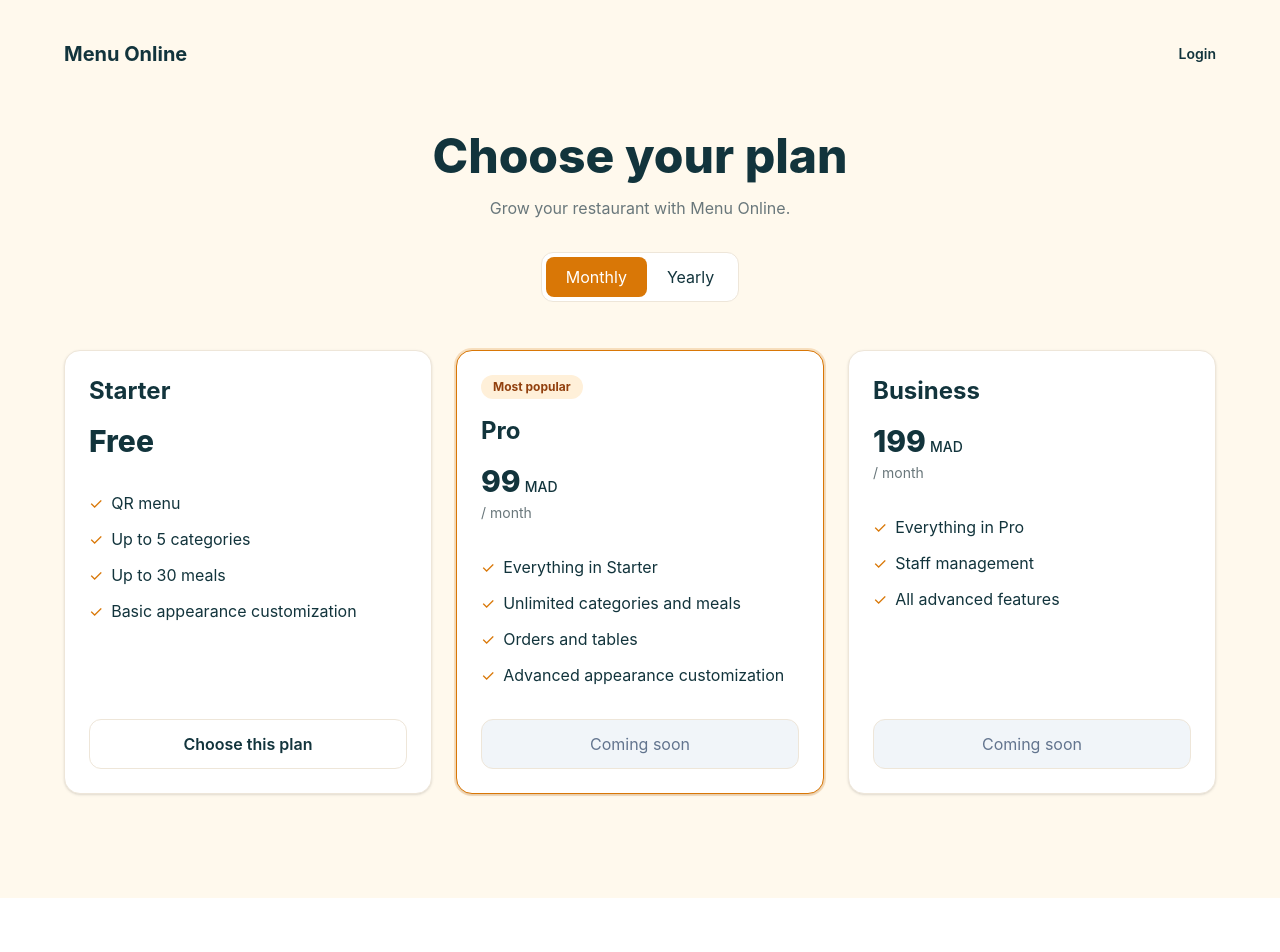
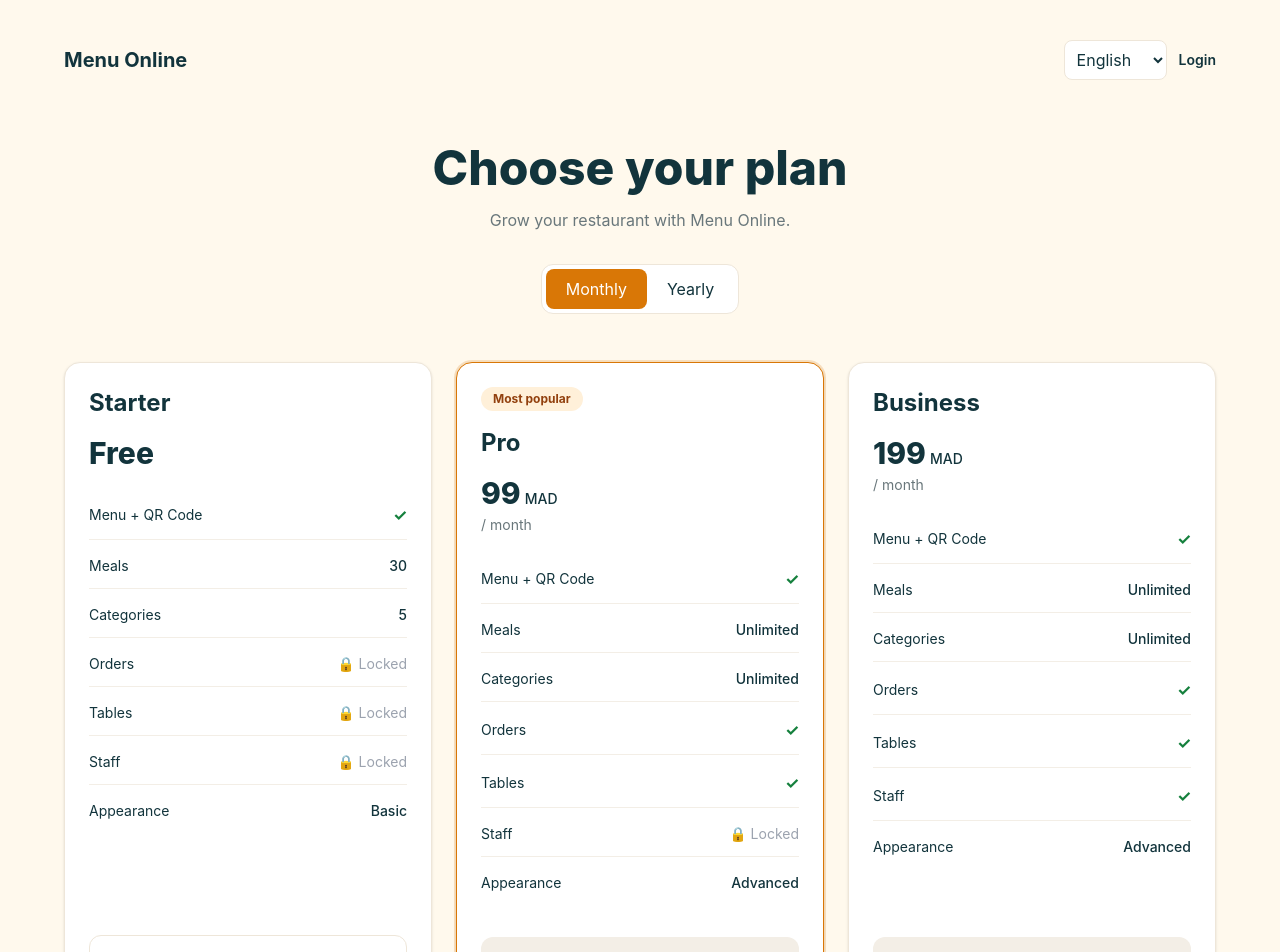
Before and after one commit to skouti-7788/responsable-restaurant, a React (Vite) app: page /pricing in a window 1280 px wide. Shown: the top 952 px of the page. Before the commit the page ends 898 px from the top, so only its background shows below. Built offline with nearby package versions, Linux system fonts and the light colour scheme; no server answers.

Commit message:
feat: integrate multilingual dynamic pricing with subscription management

```diff
--- a/src/pages/pricing/PricingPage.jsx
+++ b/src/pages/pricing/PricingPage.jsx
@@ -1,52 +1,180 @@
 import { useEffect, useState } from 'react'
 import { Link } from 'react-router-dom'
 import { useSelector } from 'react-redux'
+import appTranslations from '../../i18n/translations'
 import axiosClient from '../../api/axiosClient'
-import translations from '../../i18n/translations'
 
 const plans = [
   {
     id: 'starter',
     price: 0,
     popular: false,
-    available: true,
-    featureKeys: [
-      'pricingStarterFeature1',
-      'pricingStarterFeature2',
-      'pricingStarterFeature3',
-      'pricingStarterFeature4',
+    features: [
+      { id: 'menuQr', value: 'included' },
+      { id: 'meals', value: '30' },
+      { id: 'categories', value: '5' },
+      { id: 'orders', value: 'locked' },
+      { id: 'tables', value: 'locked' },
+      { id: 'staff', value: 'locked' },
+      { id: 'appearance', value: 'basic' },
     ],
   },
   {
     id: 'pro',
     price: 99,
     popular: true,
-    available: false,
-    featureKeys: [
-      'pricingProFeature1',
-      'pricingProFeature2',
-      'pricingProFeature3',
-      'pricingProFeature4',
+    features: [
+      { id: 'menuQr', value: 'included' },
+      { id: 'meals', value: 'unlimited' },
+      { id: 'categories', value: 'unlimited' },
+      { id: 'orders', value: 'included' },
+      { id: 'tables', value: 'included' },
+      { id: 'staff', value: 'locked' },
+      { id: 'appearance', value: 'advanced' },
     ],
   },
   {
     id: 'business',
     price: 199,
     popular: false,
-    available: false,
-    featureKeys: [
-      'pricingBusinessFeature1',
-      'pricingBusinessFeature2',
-      'pricingBusinessFeature3',
+    features: [
+      { id: 'menuQr', value: 'included' },
+      { id: 'meals', value: 'unlimited' },
+      { id: 'categories', value: 'unlimited' },
+      { id: 'orders', value: 'included' },
+      { id: 'tables', value: 'included' },
+      { id: 'staff', value: 'included' },
+      { id: 'appearance', value: 'advanced' },
     ],
   },
 ]
 
+const translations = {
+  fr: {
+    title: 'Choisissez votre formule',
+    subtitle: 'Développez votre restaurant avec Menu Online.',
+    monthly: 'Mensuel',
+    yearly: 'Annuel',
+    save: '2 mois offerts',
+    faqTitle: 'Questions fréquentes',
+    faq1q: 'Le menu avec QR Code est-il inclus dans toutes les formules?',
+    faq1a: 'Oui. Le menu et le QR Code sont inclus dans Starter, Pro et Business.',
+    faq2q: 'Quelle est la différence entre Starter et Pro?',
+    faq2a: 'Starter est limité à 30 plats et 5 catégories. Pro propose des plats et catégories illimités, ainsi que les commandes et les tables.',
+    faq3q: 'Quelle est la différence entre Pro et Business?',
+    faq3a: 'Business inclut toutes les fonctionnalités de Pro, avec en plus la gestion du personnel.',
+    faq4q: 'Que comprend la personnalisation avancée?',
+    faq4a: 'La personnalisation avancée est disponible avec les formules Pro et Business. Starter inclut la personnalisation basique.',
+    month: '/ mois',
+    year: '/ an',
+    starter: 'Starter',
+    pro: 'Pro',
+    business: 'Business',
+    menuQr: 'Menu + QR Code',
+    meals: 'Plats',
+    categories: 'Catégories',
+    orders: 'Commandes',
+    tables: 'Tables',
+    staff: 'Personnel',
+    appearance: 'Personnalisation',
+    included: 'Inclus',
+    locked: 'Verrouillé',
+    basic: 'Basique',
+    advanced: 'Avancée',
+    unlimited: 'Illimité',
+    choose: 'Choisir cette formule',
+    popular: 'Le plus populaire',
+    currency: 'MAD',
+    free: 'Gratuit',
+    login: 'Se connecter',
+    comingSoon: 'Bientôt disponible',
+  },
+  en: {
+    title: 'Choose your plan',
+    subtitle: 'Grow your restaurant with Menu Online.',
+    monthly: 'Monthly',
+    yearly: 'Yearly',
+    save: '2 months free',
+    faqTitle: 'Frequently asked questions',
+    faq1q: 'Is the menu with QR Code included in every plan?',
+    faq1a: 'Yes. The menu and QR Code are included in Starter, Pro and Business.',
+    faq2q: 'What is the difference between Starter and Pro?',
+    faq2a: 'Starter is limited to 30 meals and 5 categories. Pro offers unlimited meals and categories, plus orders and tables.',
+    faq3q: 'What is the difference between Pro and Business?',
+    faq3a: 'Business includes all Pro features, plus staff management.',
+    faq4q: 'What does advanced appearance include?',
+    faq4a: 'Advanced appearance is available with Pro and Business. Starter includes basic appearance.',
+    month: '/ month',
+    year: '/ year',
+    starter: 'Starter',
+    pro: 'Pro',
+    business: 'Business',
+    menuQr: 'Menu + QR Code',
+    meals: 'Meals',
+    categories: 'Categories',
+    orders: 'Orders',
+    tables: 'Tables',
+    staff: 'Staff',
+    appearance: 'Appearance',
+    included: 'Included',
+    locked: 'Locked',
+    basic: 'Basic',
+    advanced: 'Advanced',
+    unlimited: 'Unlimited',
+    choose: 'Choose this plan',
+    popular: 'Most popular',
+    currency: 'MAD',
+    free: 'Free',
+    login: 'Log in',
+    comingSoon: 'Coming soon',
+  },
+  ar: {
+    title: 'اختر الباقة المناسبة لك',
+    subtitle: 'طوّر مطعمك مع Menu Online.',
+    monthly: 'شهري',
+    yearly: 'سنوي',
+    save: 'شهران مجاناً',
+    faqTitle: 'الأسئلة الشائعة',
+    faq1q: 'واش القائمة مع رمز QR متوفرة فكل الباقات؟',
+    faq1a: 'نعم، القائمة ورمز QR متوفران في Starter وPro وBusiness.',
+    faq2q: 'شنو الفرق بين Starter وPro؟',
+    faq2a: 'Starter محدودة في 30 وجبة و5 أصناف. أما Pro فتقدم وجبات وأصنافاً غير محدودة، مع الطلبات والطاولات.',
+    faq3q: 'شنو الفرق بين Pro وBusiness؟',
+    faq3a: 'Business فيها جميع مميزات Pro، وزيادة عليها إدارة الموظفين.',
+    faq4q: 'شنو كتعني التخصيصات المتقدمة؟',
+    faq4a: 'التخصيص المتقدم متوفر في Pro وBusiness، أما Starter فتتضمن التخصيص الأساسي.',
+    month: '/ الشهر',
+    year: '/ السنة',
+    starter: 'Starter',
+    pro: 'Pro',
+    business: 'Business',
+    menuQr: 'القائمة + رمز QR',
+    meals: 'الوجبات',
+    categories: 'الأصناف',
+    orders: 'الطلبات',
+    tables: 'الطاولات',
+    staff: 'الموظفون',
+    appearance: 'المظهر والتخصيص',
+    included: 'متاح',
+    locked: 'مقفل',
+    basic: 'أساسي',
+    advanced: 'متقدم',
+    unlimited: 'غير محدود',
+    choose: 'اختر هذه الباقة',
+    popular: 'الأكثر طلباً',
+    currency: 'درهم',
+    free: 'مجاناً',
+    login: 'تسجيل الدخول',
+    comingSoon: 'قريباً',
+  },
+}
+
 export default function PricingPage() {
   const language = useSelector((state) => state.ui.language)
-  const [yearly, setYearly] = useState(false)
   const user = useSelector((state) => state.auth.user)
   const restaurantId = useSelector((state) => state.restaurant.profile?.id) ?? user?.restaurant_id
+  const [yearly, setYearly] = useState(false)
+  const [apiPlans, setApiPlans] = useState([])
   const [subscription, setSubscription] = useState(null)
   const [subscriptionPlan, setSubscriptionPlan] = useState(null)
   const [subscriptionLoading, setSubscriptionLoading] = useState(false)
@@ -54,34 +182,64 @@ export default function PricingPage() {
   const [subscriptionError, setSubscriptionError] = useState('')
   const [subscriptionMessage, setSubscriptionMessage] = useState('')
 
-  const t = translations[language] || translations.fr
+  useEffect(() => {
+    let active = true
+
+    axiosClient.get('/plans')
+      .then(({ data }) => {
+        if (active && Array.isArray(data?.plans)) {
+          setApiPlans(data.plans)
+        }
+      })
+      .catch((error) => {
+        console.error('Unable to load pricing plans:', error)
+      })
+
+    return () => {
+      active = false
+    }
+  }, [])
+
+  const t = { ...translations[language], ...(appTranslations[language] || appTranslations.fr) }
   const isArabic = language === 'ar'
+
+  const displayedPlans = apiPlans.length
+    ? apiPlans.map((plan) => ({
+        id: plan.id,
+        price: Number(plan.price_monthly ?? 0),
+        yearlyPrice: Number(plan.price_yearly ?? (Number(plan.price_monthly ?? 0) * 10)),
+        popular: plan.id === 'pro',
+        features: [
+          { id: 'menuQr', value: plan.features?.menu_qr ? 'included' : 'locked' },
+          { id: 'meals', value: plan.limits?.meals == null ? 'unlimited' : String(plan.limits.meals) },
+          { id: 'categories', value: plan.limits?.categories == null ? 'unlimited' : String(plan.limits.categories) },
+          { id: 'orders', value: plan.features?.orders ? 'included' : 'locked' },
+          { id: 'tables', value: plan.features?.tables ? 'included' : 'locked' },
+          { id: 'staff', value: plan.features?.staff ? 'included' : 'locked' },
+          { id: 'appearance', value: plan.features?.appearance ?? 'basic' },
+        ],
+      }))
+    : plans
 
   useEffect(() => {
     if (user?.role !== 'owner') return undefined
-
     let active = true
-    Promise.resolve().then(() => {
-      if (!active) return
     setSubscriptionLoading(true)
     setSubscriptionError('')
-      return axiosClient.get('/subscription/', {
+    axiosClient.get('/subscription/', {
       params: restaurantId ? { restaurant_id: restaurantId } : {},
     })
-    })
-      .then((response) => {
-        if (!active || !response) return
-        setSubscription(response.data?.subscription ?? null)
-        setSubscriptionPlan(response.data?.plan ?? null)
+      .then(({ data }) => {
+        if (!active) return
+        setSubscription(data?.subscription ?? null)
+        setSubscriptionPlan(data?.plan ?? null)
       })
       .catch(() => {
-        if (!active) return
-        setSubscriptionError(t.planStatusUnavailable)
+        if (active) setSubscriptionError(t.planStatusUnavailable)
       })
       .finally(() => {
         if (active) setSubscriptionLoading(false)
       })
-
     return () => { active = false }
   }, [user?.role, restaurantId, t.planStatusUnavailable])
 
@@ -106,12 +264,24 @@ export default function PricingPage() {
     document.documentElement.dir = isArabic ? 'rtl' : 'ltr'
   }, [language, isArabic])
 
-  const formatPrice = (price) => {
-    const total = yearly ? price * 10 : price
+  const formatPrice = (plan) => {
+    const total = yearly ? (plan.yearlyPrice ?? plan.price * 10) : plan.price
     return new Intl.NumberFormat(
       language === 'ar' ? 'ar-MA' : language === 'fr' ? 'fr-MA' : 'en',
       { maximumFractionDigits: 0 }
     ).format(total)
+  }
+
+  const renderFeatureValue = (value) => {
+    if (value === 'included') {
+      return <span className="font-bold text-[#15803D]">✓</span>
+    }
+
+    if (value === 'locked') {
+      return <span className="text-sm text-[#9CA3AF]">🔒 {t.locked}</span>
+    }
+
+    return <span className="text-sm font-medium">{t[value] ?? value}</span>
   }
 
   return (
@@ -124,20 +294,32 @@ export default function PricingPage() {
           Menu Online
         </Link>
 
+        <div className="flex items-center gap-3">
+          <select
+            aria-label="Language"
+            value={language}
+            onChange={(event) => setLanguage(event.target.value)}
+            className="rounded-lg border border-[#EEE6D9] bg-white p-2"
+          >
+            <option value="fr">Français</option>
+            <option value="en">English</option>
+            <option value="ar">العربية</option>
+          </select>
+
           <Link to="/login" className="text-sm font-semibold">
             {t.login}
           </Link>
+        </div>
       </header>
 
       <section className="mx-auto max-w-6xl py-16 text-center">
         <h1 className="text-3xl font-extrabold sm:text-5xl">
-          {t.pricingTitle}
+          {t.title}
         </h1>
 
         <p className="mx-auto mt-4 max-w-xl text-[#69777B]">
-          {t.pricingSubtitle}
+          {t.subtitle}
         </p>
-
         {user?.role === 'owner' && (
           <section className="mx-auto mt-8 max-w-2xl rounded-2xl border border-[#EEE6D9] bg-white p-6 text-start shadow-sm">
             <h2 className="text-xl font-bold">{t.subscriptionCurrent}</h2>
@@ -161,12 +343,8 @@ export default function PricingPage() {
                 {subscriptionError && <p role="alert" className="mt-3 text-sm text-red-700">{subscriptionError}</p>}
                 {subscriptionMessage && <p role="status" className="mt-3 text-sm text-[#166534]">{subscriptionMessage}</p>}
                 {subscription && subscription.plan !== 'starter' && subscription.status === 'active' && !subscription.cancel_at_period_end && (
-                  <button
-                    type="button"
-                    onClick={cancelSubscription}
-                    disabled={cancelLoading}
-                    className="mt-4 rounded-xl border border-[#D97706] px-4 py-2 font-semibold text-[#92400E] disabled:opacity-60"
-                  >
+                  <button type="button" onClick={cancelSubscription} disabled={cancelLoading}
+                    className="mt-4 rounded-xl border border-[#D97706] px-4 py-2 font-semibold text-[#92400E] disabled:opacity-60">
                     {cancelLoading ? t.subscriptionCanceling : t.subscriptionCancel}
                   </button>
                 )}
@@ -182,26 +360,25 @@ export default function PricingPage() {
           <button
             type="button"
             onClick={() => setYearly(false)}
-            className={`rounded-lg px-5 py-2 ${
-              !yearly ? 'bg-[#D97706] text-white' : ''
-            }`}
+            className={`rounded-lg px-5 py-2 ${!yearly ? 'bg-[#D97706] text-white' : ''}`}
           >
-            {t.pricingMonthly}
+            {t.monthly}
           </button>
 
           <button
             type="button"
             onClick={() => setYearly(true)}
-            className={`rounded-lg px-5 py-2 ${
-              yearly ? 'bg-[#D97706] text-white' : ''
-            }`}
+            className={`rounded-lg px-5 py-2 ${yearly ? 'bg-[#D97706] text-white' : ''}`}
           >
-            {t.pricingYearly}
+            {t.yearly}
           </button>
         </div>
+        {yearly && (
+          <p className="mt-3 text-sm font-semibold text-[#15803D]">{t.save}</p>
+        )}
 
         <div className="mt-12 grid gap-6 text-start md:grid-cols-3">
-          {plans.map((plan) => (
+          {displayedPlans.map((plan) => (
             <article
               key={plan.id}
               className={`relative flex flex-col rounded-2xl border bg-white p-6 shadow-sm ${
@@ -212,59 +389,73 @@ export default function PricingPage() {
             >
               {plan.popular && (
                 <span className="mb-4 self-start rounded-full bg-[#FFF0D9] px-3 py-1 text-xs font-bold text-[#92400E]">
-                  {t.pricingPopular}
+                  {t.popular}
                 </span>
               )}
 
-              <h2 className="text-2xl font-bold">
-                {t[`pricing${plan.id[0].toUpperCase()}${plan.id.slice(1)}`]}
-              </h2>
+              <h2 className="text-2xl font-bold">{t[plan.id]}</h2>
 
               <p className="mt-4 text-3xl font-extrabold">
-                {plan.price === 0 ? t.pricingFree : (
+                {plan.price === 0 ? t.free : (
                   <>
-                    {formatPrice(plan.price)}
-                    <span className="ms-1 text-sm font-medium">
-                      {t.pricingCurrency}
-                    </span>
+                    {formatPrice(plan)}
+                    <span className="ms-1 text-sm font-medium">{t.currency}</span>
                   </>
                 )}
               </p>
 
               {plan.price > 0 && (
                 <p className="mt-1 text-sm text-[#69777B]">
-                  {yearly ? t.pricingPerYear : t.pricingPerMonth}
+                  {yearly ? t.year : t.month}
                 </p>
               )}
 
-              <ul className="my-8 flex-1 space-y-3">
-                {plan.featureKeys.map((featureKey) => (
-                  <li key={featureKey} className="flex gap-2">
-                    <span className="text-[#D97706]">✓</span>
-                    <span>{t[featureKey]}</span>
+              <ul className="my-8 flex-1 space-y-4">
+                {plan.features.map((feature) => (
+                  <li key={feature.id} className="flex items-center justify-between gap-3 border-b border-[#F3EEE6] pb-3 last:border-0">
+                    <span className="text-sm">{t[feature.id]}</span>
+                    {renderFeatureValue(feature.value)}
                   </li>
                 ))}
               </ul>
 
-              {plan.available ? (
+              {plan.id === 'starter' ? (
                 <Link
-                  to="/register"
+                  to={`/register?plan=${plan.id}&billing_interval=${yearly ? 'yearly' : 'monthly'}`}
                   className="rounded-xl border border-[#EEE6D9] px-4 py-3 text-center font-semibold hover:bg-[#FFF9ED]"
                 >
-                  {t.pricingChoosePlan}
+                  {t.choose}
                 </Link>
               ) : (
                 <button
                   type="button"
                   disabled
-                  className="cursor-not-allowed rounded-xl border border-[#EEE6D9] bg-slate-100 px-4 py-3 text-center font-semibold text-slate-500"
+                  title={t.comingSoon}
+                  className="cursor-not-allowed rounded-xl bg-[#F3EEE6] px-4 py-3 text-center font-semibold text-[#69777B]"
                 >
-                  {t.pricingComingSoon}
+                  {t.comingSoon}
                 </button>
               )}
             </article>
           ))}
         </div>
+
+        <section className="mx-auto mt-20 max-w-3xl text-start">
+          <h2 className="mb-6 text-center text-2xl font-extrabold">{t.faqTitle}</h2>
+          <div className="space-y-4">
+            {[1, 2, 3, 4].map((number) => (
+              <details key={number} className="group rounded-xl border border-[#EEE6D9] bg-white p-5">
+                <summary className="cursor-pointer list-none font-semibold marker:hidden">
+                  <span className="flex items-center justify-between gap-4">
+                    {t[`faq${number}q`]}
+                    <span className="text-[#D97706] transition group-open:rotate-45">＋</span>
+                  </span>
+                </summary>
+                <p className="mt-3 text-sm leading-7 text-[#69777B]">{t[`faq${number}a`]}</p>
+              </details>
+            ))}
+          </div>
+        </section>
       </section>
     </main>
   )
```
Lines whose indentation alone changed are shown as unchanged.
